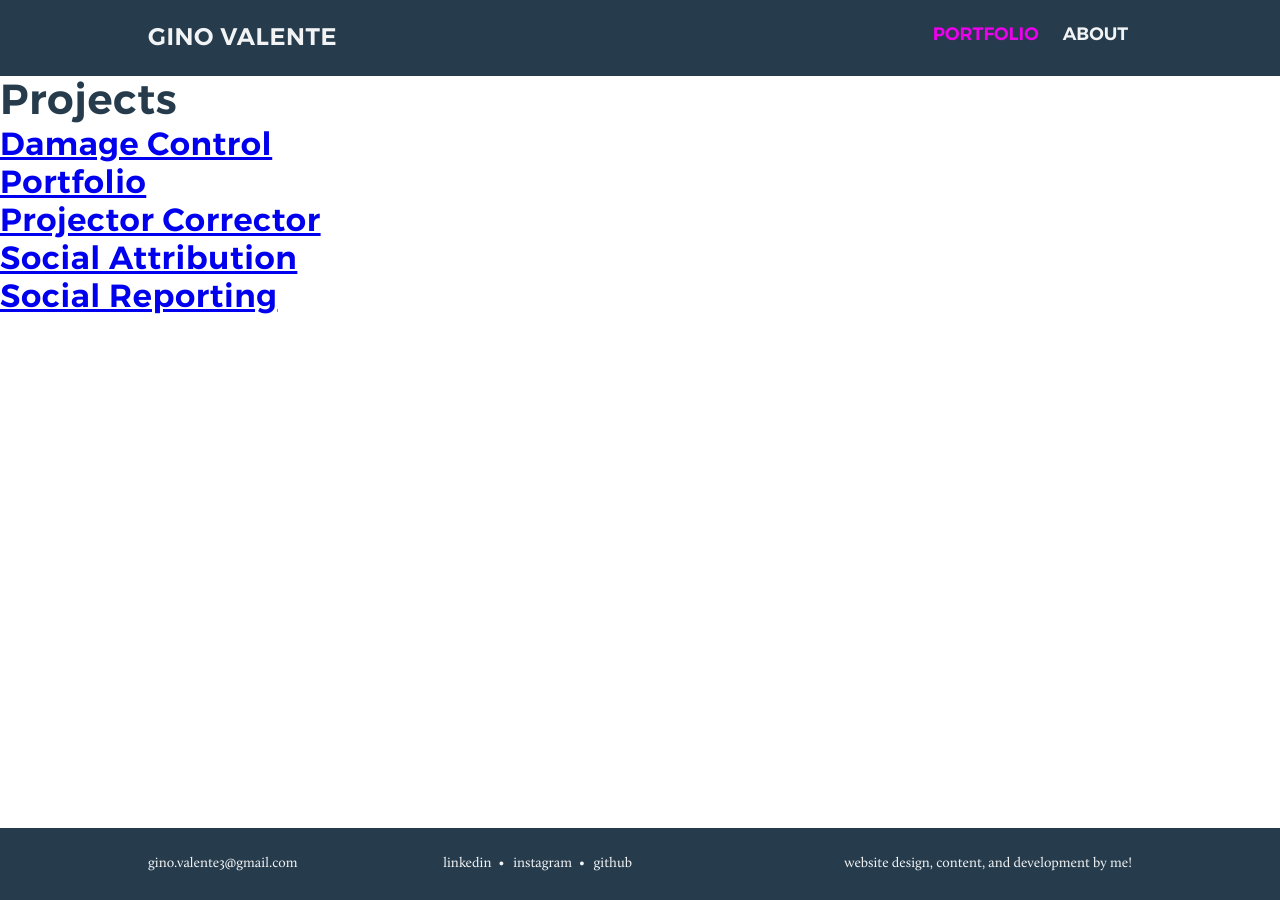
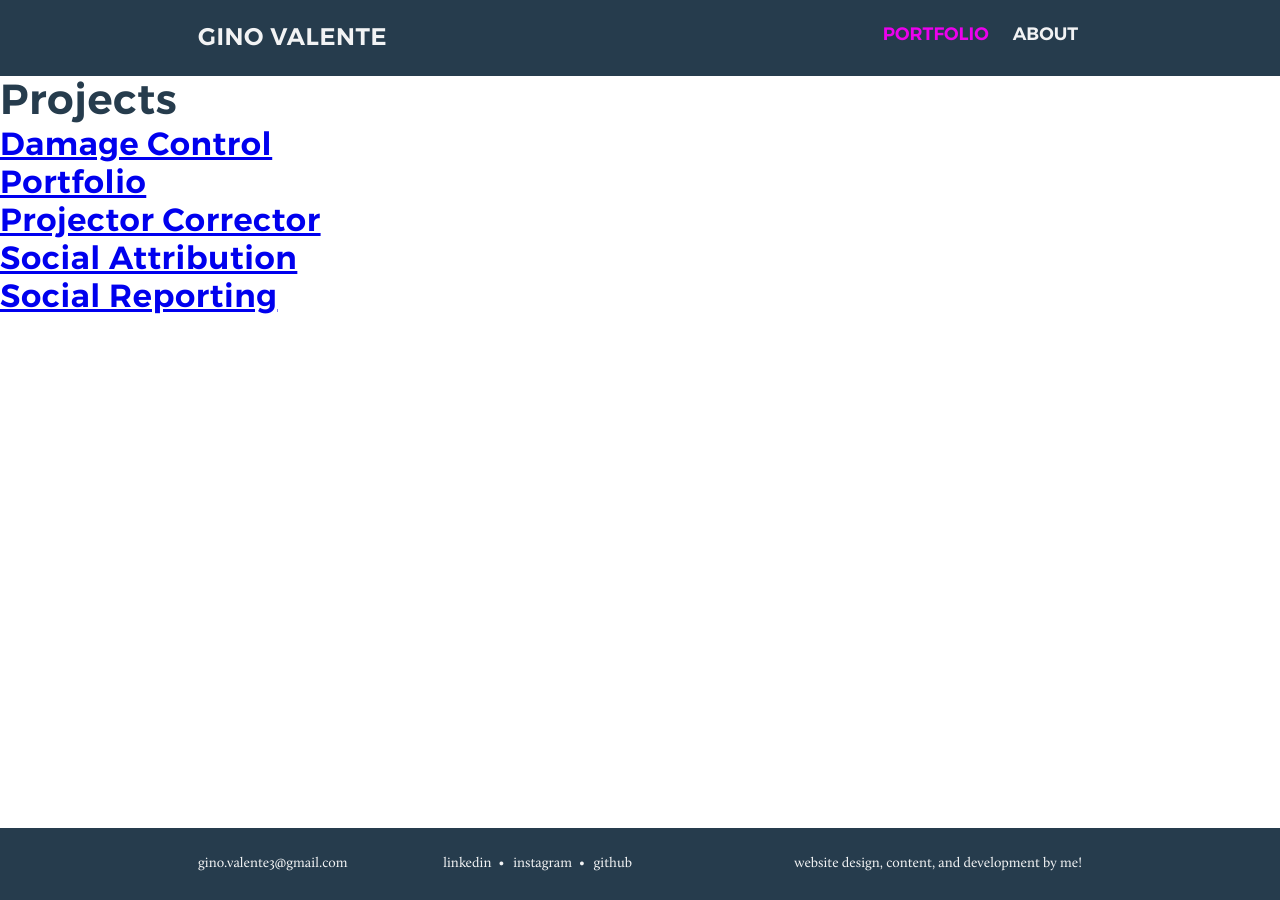
Before and after one commit to gvalente/portfolio, a Jekyll site: the page built from index.md, in a window 1280 px wide. Built offline with Jekyll 4.4.1, drawn with Linux system fonts in a browser that asks for light colours.

Commit message:
tightened up max widths

```diff
--- a/_sass/base.scss
+++ b/_sass/base.scss
@@ -38,12 +38,13 @@
 .wrapper {
   margin: 0 auto;
   width: 100%;
-  max-width: 500px;
+  max-width: 450px;
+
   @media (min-width: map-get($breakpoints, med)) { // 768px
-    max-width: 900px;
+    max-width: 768px;
   }
   @media (min-width: map-get($breakpoints, xlrg)) { // 1200px
-    max-width: 1000px;
+    max-width: 900px;
   }
 }
 
```
